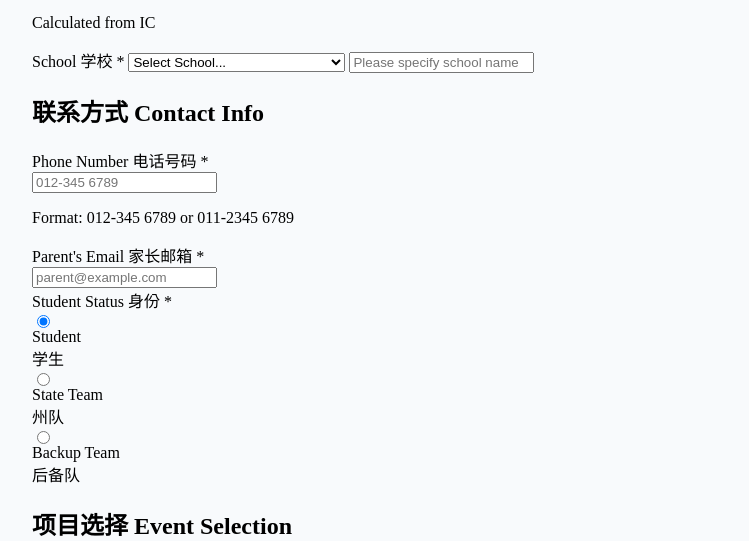
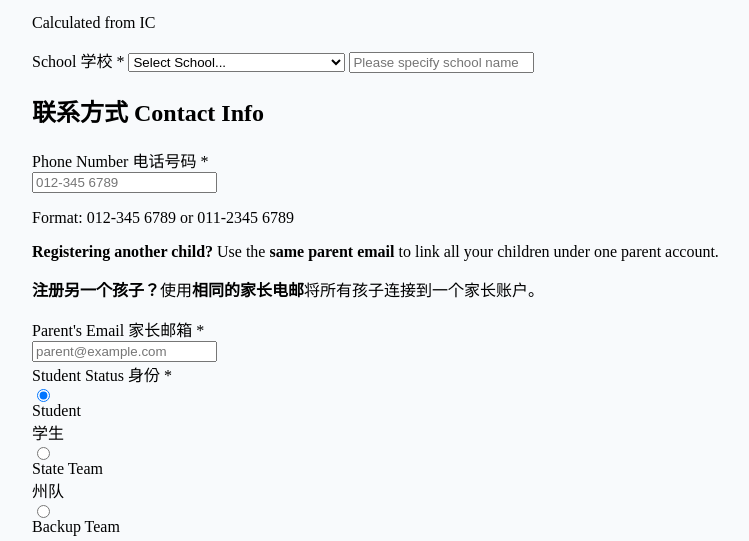
Before and after one commit to MlxySF/student, a PHP site: page /pages/register-parts/body.php in a window 1280 px wide. Shown: the part 423-964 px from the top of the page, without its empty margins (8-757 px from the left). Run offline with PHP 8.4, Linux system fonts and the light colour scheme.

Commit message:
Parent email remark

```diff
--- a/pages/register-parts/body.php
+++ b/pages/register-parts/body.php
@@ -88,6 +88,17 @@
                         </div>
                         <p class="text-xs text-slate-400">Format: 012-345 6789 or 011-2345 6789</p>
                     </div>
+
+                    <!-- REMARK FOR ADDITIONAL CHILDREN -->
+                        <div class="bg-blue-50 border-l-4 border-blue-500 p-3 mb-2 rounded-r-lg">
+                            <p class="text-xs text-blue-800 leading-relaxed">
+                                <i class="fas fa-info-circle mr-1"></i>
+                                <strong>Registering another child?</strong> Use the <strong>same parent email</strong> to link all your children under one parent account.
+                            </p>
+                            <p class="text-xs text-blue-700 leading-relaxed mt-1">
+                                <strong>注册另一个孩子？</strong>使用<strong>相同的家长电邮</strong>将所有孩子连接到一个家长账户。
+                            </p>
+                        </div>
 
                     <div class="space-y-2">
                         <label class="text-xs font-bold text-slate-500 uppercase">Parent's Email 家长邮箱 *</label>
```
